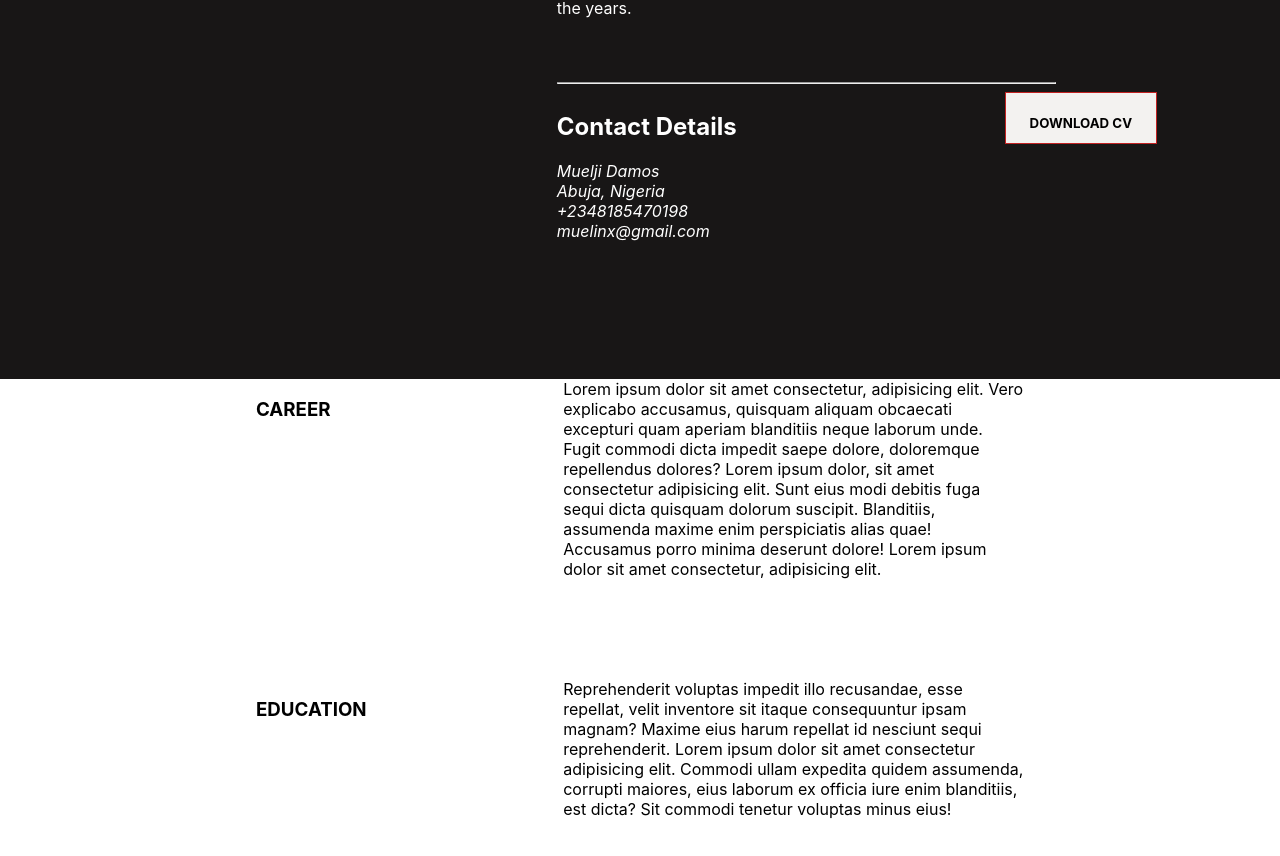
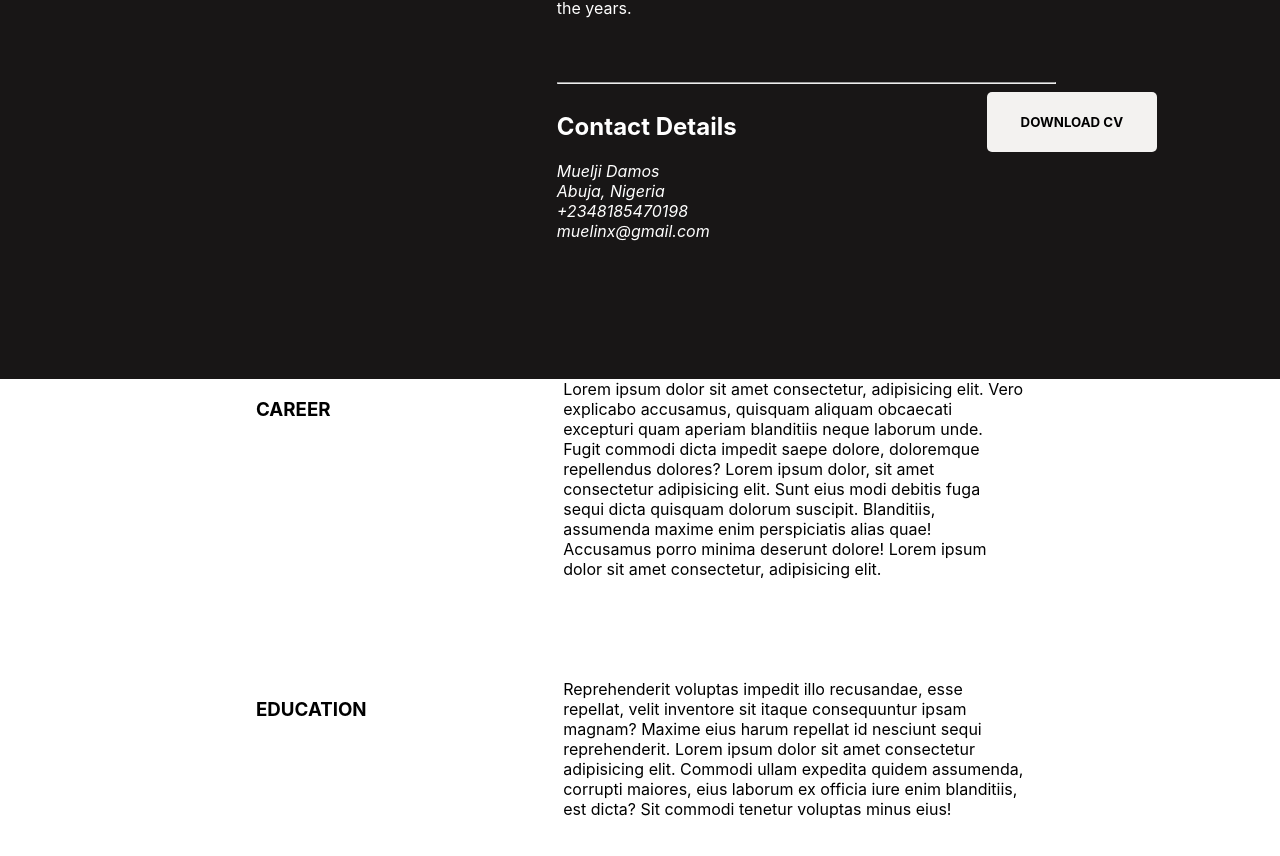
Before and after one commit to Muelji/myportfoliowebsite, a React (Create React App) app: page / in a window 1280 px wide. Shown: the part 1271-2127 px from the top of the page. Built offline with nearby package versions, Linux system fonts and the light colour scheme.

Commit message:
working on all component

```diff
--- a/src/Components/AboutMe.css
+++ b/src/Components/AboutMe.css
@@ -41,11 +41,12 @@ h5{
  }
    .downloadcv{
 
-    width: 150px;
-    height: 50px;
+    width: 170px;
+    height: 60px;
     text-align: center;
-    border: 1px solid rgb(194, 34, 34);
+    /* border: 1px solid rgb(194, 34, 34); */
     background-color: rgb(243, 242, 240);
     color: black;
+    border-radius: 5px;
 
  }
```
